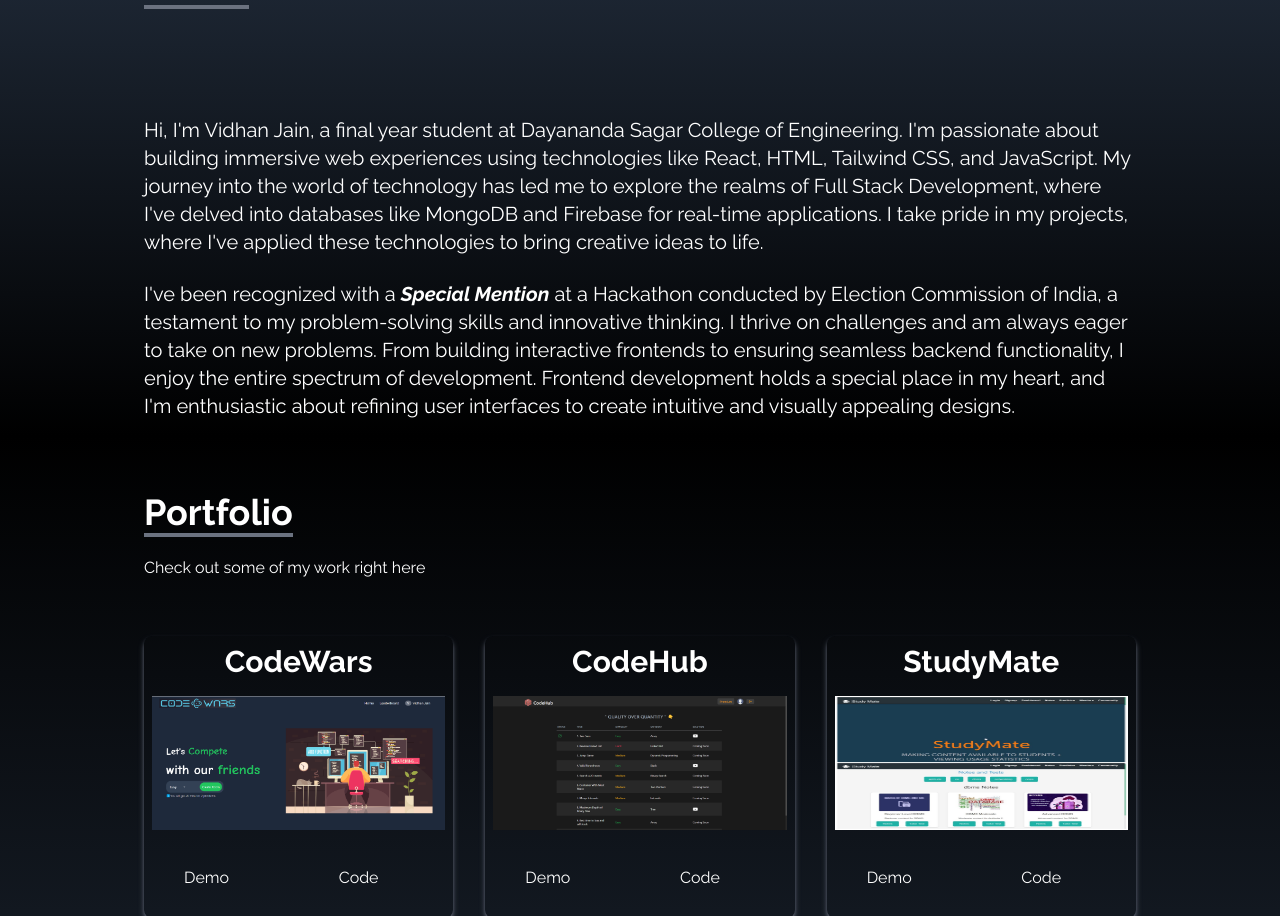
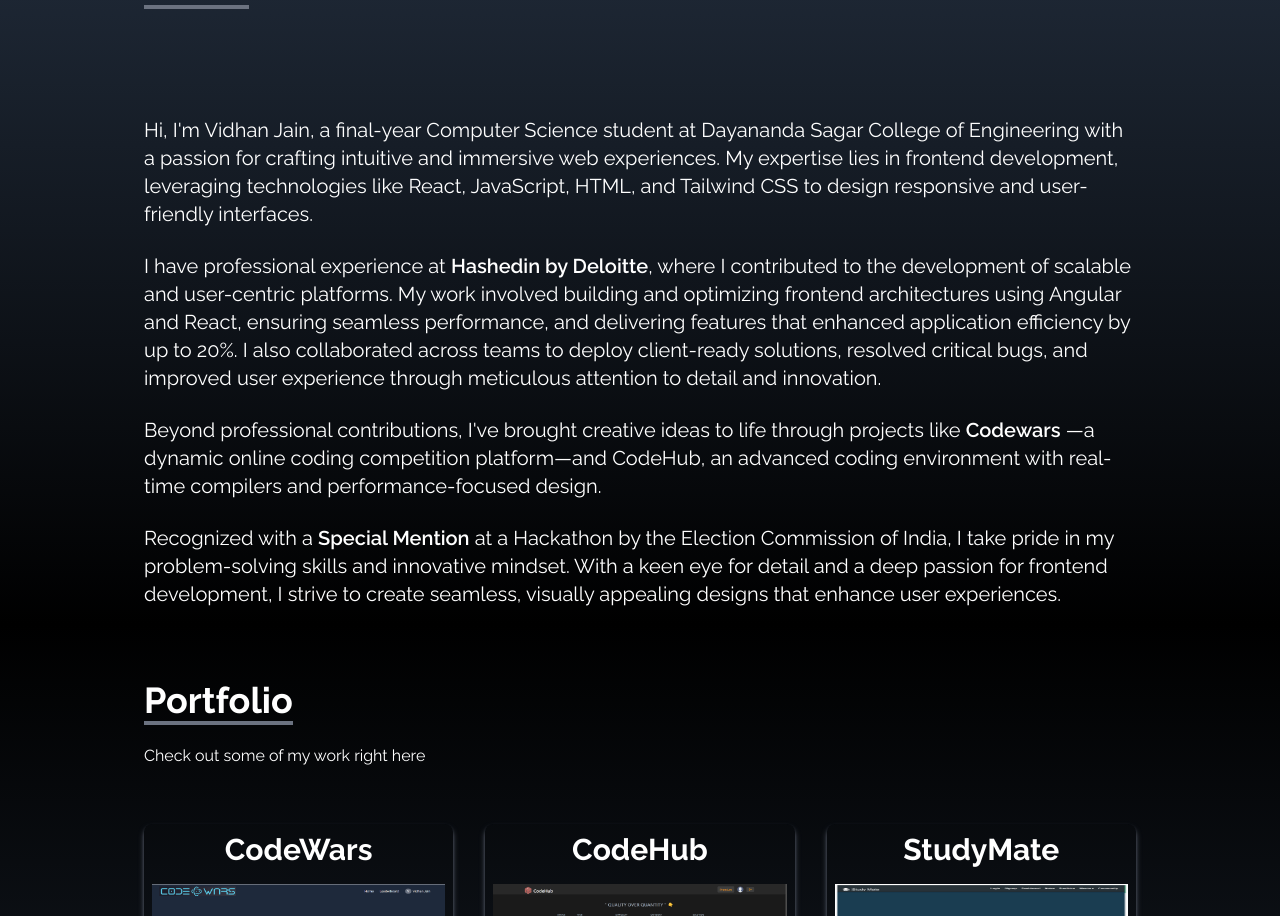
Before and after one commit to Vidhanjain143/portfolio, a React (Vite) app: page / in a window 1280 px wide. Shown: the part 852-1768 px from the top of the page. Built offline with nearby package versions, Linux system fonts and the light colour scheme.

Commit message:
Updated about section

```diff
--- a/src/components/About.jsx
+++ b/src/components/About.jsx
@@ -7,9 +7,13 @@
             <div className="pb-8">
             <p className="text-4xl font-bold inline border-b-4 border-gray-500">About</p>
             </div>
-            <p className="text-xl mt-20">Hi, I'm Vidhan Jain, a final year student at Dayananda Sagar College of Engineering. I'm passionate about building immersive web experiences using technologies like React, HTML, Tailwind CSS, and JavaScript. My journey into the world of technology has led me to explore the realms of Full Stack Development, where I've delved into databases like MongoDB and Firebase for real-time applications. I take pride in my projects, where I've applied these technologies to bring creative ideas to life.</p>
+            <p className="text-xl mt-20">Hi, I'm Vidhan Jain, a final-year Computer Science student at Dayananda Sagar College of Engineering with a passion for crafting intuitive and immersive web experiences. My expertise lies in frontend development, leveraging technologies like React, JavaScript, HTML, and Tailwind CSS to design responsive and user-friendly interfaces.</p>
             <br/>
-            <p className="text-xl">I've been recognized with a <span className='font-bold italic'>Special Mention</span> at a Hackathon conducted by Election Commission of India, a testament to my problem-solving skills and innovative thinking. I thrive on challenges and am always eager to take on new problems. From building interactive frontends to ensuring seamless backend functionality, I enjoy the entire spectrum of development. Frontend development holds a special place in my heart, and I'm enthusiastic about refining user interfaces to create intuitive and visually appealing designs.</p>
+            <p className="text-xl">I have professional experience at <span className='font-semibold'>Hashedin by Deloitte</span>, where I contributed to the development of scalable and user-centric platforms. My work involved building and optimizing frontend architectures using Angular and React, ensuring seamless performance, and delivering features that enhanced application efficiency by up to 20%. I also collaborated across teams to deploy client-ready solutions, resolved critical bugs, and improved user experience through meticulous attention to detail and innovation.</p>
+            <br/>
+            <p className="text-xl">Beyond professional contributions, I've brought creative ideas to life through projects like <span className='font-semibold'>Codewars</span> —a dynamic online coding competition platform—and CodeHub, an advanced coding environment with real-time compilers and performance-focused design.</p>
+            <br/>
+            <p className="text-xl">Recognized with a <span className='font-semibold'>Special Mention</span> at a Hackathon by the <bold>Election Commission of India</bold>, I take pride in my problem-solving skills and innovative mindset. With a keen eye for detail and a deep passion for frontend development, I strive to create seamless, visually appealing designs that enhance user experiences.</p>
           </div>
     </div>
   )
```
